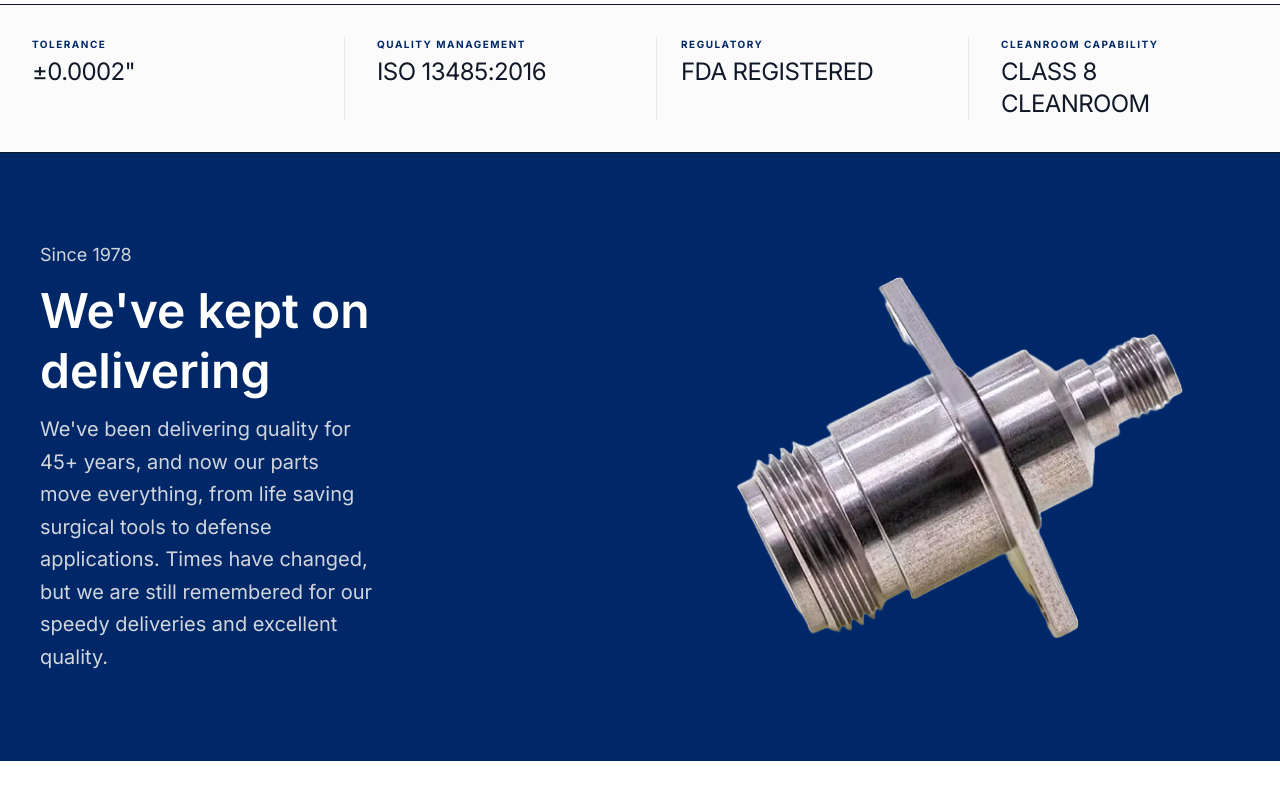
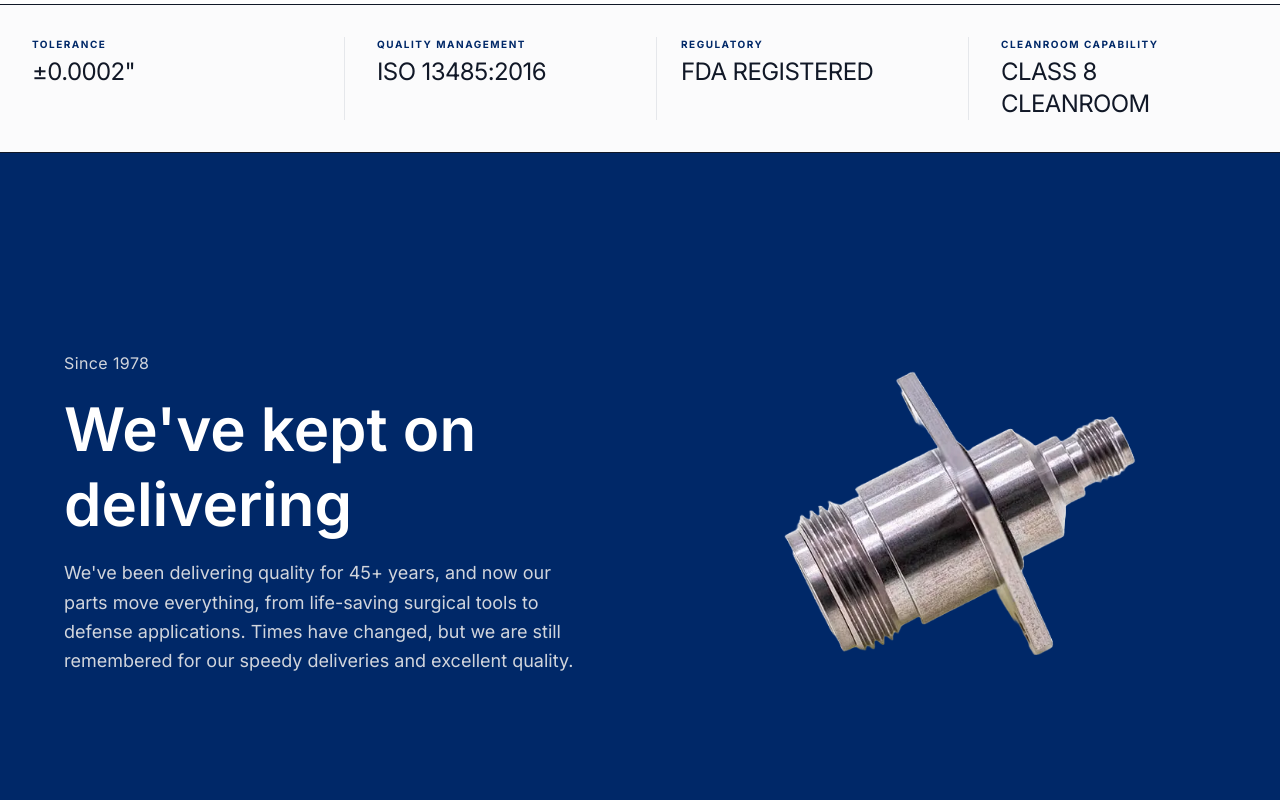
Before and after one commit to hamzacyberpatcher/forgewell-website, a Next.js app: page / in a window 1280 px wide. Shown: the part 634-1434 px from the top of the page. Before the commit the page ends 1395 px from the top, so only its background shows below. Built offline with nearby package versions, Linux system fonts and the light colour scheme.

Commit message:
adjusting the height of the about us section

```diff
--- a/app/components/AboutUs.tsx
+++ b/app/components/AboutUs.tsx
@@ -2,25 +2,29 @@ import Image from "next/image"
 
 const AboutUs = () => {
   return (
-    <div className="w-full h-2/5 flex flex-col-reverse lg:flex-row bg-brand-primary overflow-hidden py-4 lg:py-6">
-      <div className="w-full lg:w-1/2 px-6 lg:px-10 flex items-center">
-        <div className="max-w-2xl space-y-3">
-          <p className="text-gray-300 text-base lg:text-lg">Since 1978</p>
-          <h1 className="text-white text-5xl leading-tight font-semibold">We've kept on delivering</h1>
-          <p className="text-gray-300 text-xl leading-relaxed lg:w-3/5">
+    <div className="w-full flex flex-col-reverse lg:flex-row bg-brand-primary overflow-hidden py-6 sm:py-8 lg:py-0 h-[calc(100vh-5rem)]">
+
+      <div className="w-full lg:w-1/2 px-5 sm:px-8 lg:px-12 xl:px-16 flex items-center py-4 lg:py-10">
+        <div className="w-full max-w-xl space-y-3 sm:space-y-4">
+          <p className="text-gray-300 text-sm sm:text-base tracking-wide">Since 1978</p>
+          <h1 className="text-white text-3xl sm:text-4xl md:text-5xl xl:text-6xl leading-tight font-semibold">We've kept on delivering</h1>
+          <p className="text-gray-300 text-base sm:text-lg leading-relaxed max-w-full">
             We've been delivering quality for 45+ years, and now our parts
-            move everything, from life saving surgical tools to defense applications.
+            move everything, from life-saving surgical tools to defense applications.
             Times have changed, but we are still remembered for our speedy deliveries
             and excellent quality.
           </p>
         </div>
       </div>
-      <div className="w-full lg:w-1/2 flex items-center">
-        <div className="relative w-[75%] lg:w-[70%] aspect-4/5 mx-auto">
-          <Image src="/deckel.png" alt="Forgewell machinery" fill priority
-            className="object-contain" sizes="(max-width: 1024px) 75vw, 40vw" />
+
+      <div className="w-full lg:w-1/2 flex items-center justify-center px-5 sm:px-8 lg:px-0 pt-4 lg:pt-0">
+        <div className="relative w-[60%] sm:w-[50%] md:w-[45%] lg:w-[65%] xl:w-[55%] aspect-[3/4]">
+          <Image src="/deckel.png" alt="Forgewell machinery" fill priority className="object-contain"
+            sizes="(max-width: 640px) 60vw, (max-width: 768px) 50vw, (max-width: 1024px) 45vw, 35vw"
+          />
         </div>
       </div>
+
     </div>
   )
 }
--- a/app/components/Hero.tsx
+++ b/app/components/Hero.tsx
@@ -53,7 +53,6 @@ export default function Hero() {
           </div>
         </div>
 
-        {/* Completely hidden on mobile, renders as a layout-balanced half-section on md screens and up */}
         <div className="hidden lg:flex flex-1 justify-end">
           <div className="relative w-[45vw] max-w-[750px] min-w-[500px] aspect-[5/4]">
             <Image
```
